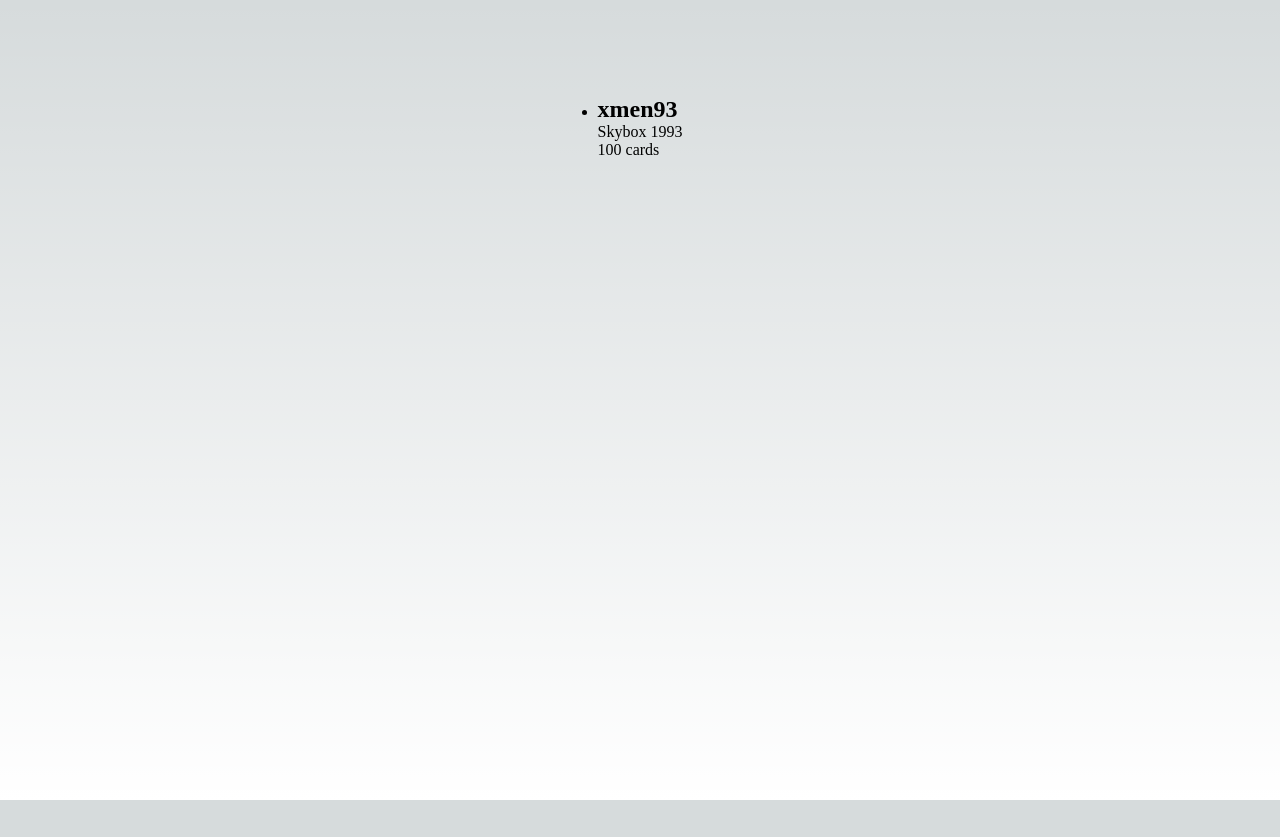
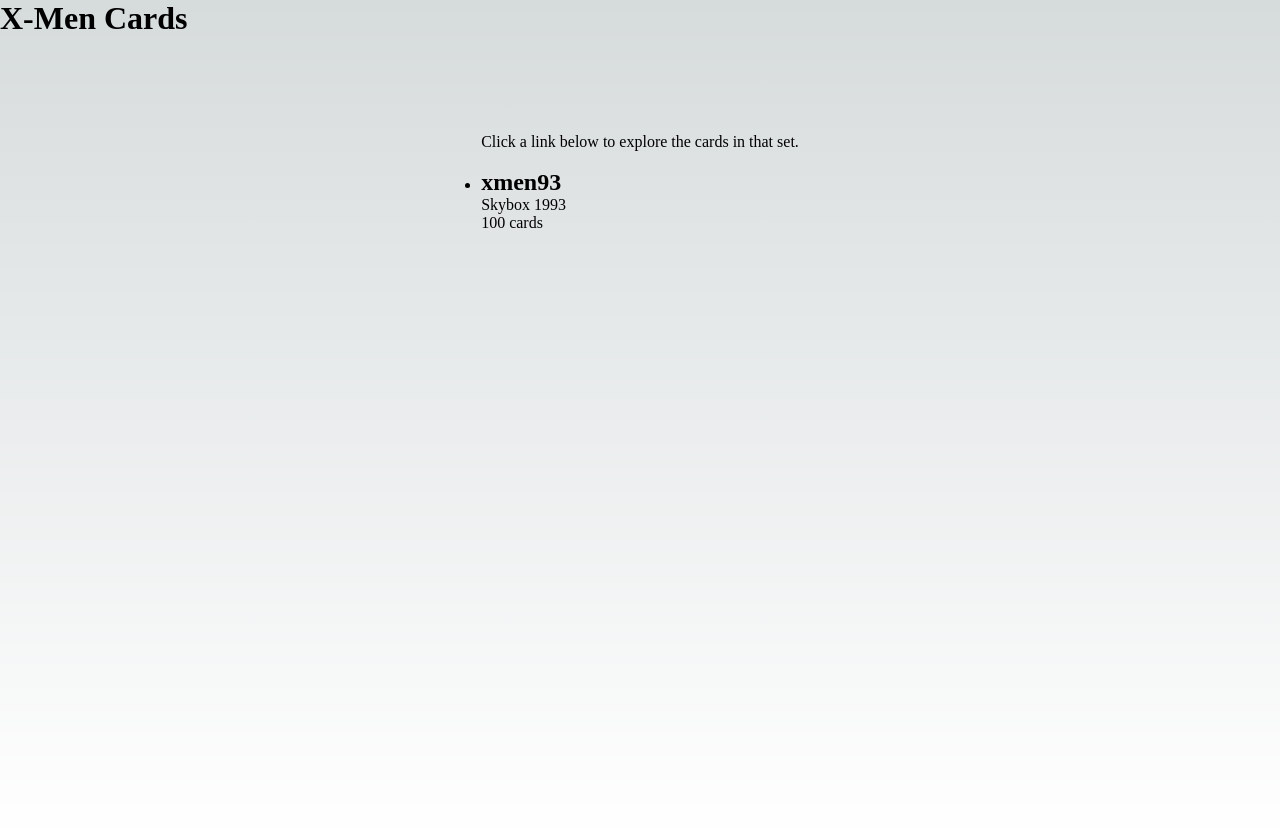
Before and after one commit to karldreher/x-men-cards, a Next.js app: page / in a window 1280 px wide. Before the commit the page ends 800 px from the top, so only its background shows below. Built offline with nearby package versions, Linux system fonts and the light colour scheme.

Commit message:
feat: descriptions and home link

```diff
--- a/src/components/decks.tsx
+++ b/src/components/decks.tsx
@@ -15,6 +15,11 @@
             </li>)
     })
     return (
-        <ul>{links}</ul>
+        <div>
+			<p>Click a link below to explore the cards in that set.</p>
+            <br></br>
+            <ul>{links}</ul>
+        </div>
+
     )
 }
--- a/src/pages/cards/[set]/[slug].tsx
+++ b/src/pages/cards/[set]/[slug].tsx
@@ -36,6 +36,8 @@
         <meta name="viewport" content="width=device-width, initial-scale=1" />
         <link rel="icon" href="/favicon.ico" />
       </Head>
+      <h1>X-Men Cards</h1>
+
       <main className={styles.main}>
 
         <TradingCard image={image} set={set} root={root} lpad={lpad}/>
--- a/src/pages/index.tsx
+++ b/src/pages/index.tsx
@@ -2,6 +2,7 @@
 import DeckList from '@/components/decks'
 import { Inter } from 'next/font/google'
 import styles from '@/styles/Home.module.css'
+import Link from 'next/link'
 const inter = Inter({ subsets: ['latin'] })
 
 export default function Home() {
@@ -13,6 +14,8 @@
         <meta name="viewport" content="width=device-width, initial-scale=1" />
         <link rel="icon" href="/favicon.ico" />
       </Head>
+      <h1><Link href='/'>X-Men Cards</Link></h1>
+
       <main className={styles.main}>
         {/* A component that displays a list of decks */}
         <DeckList />
```
